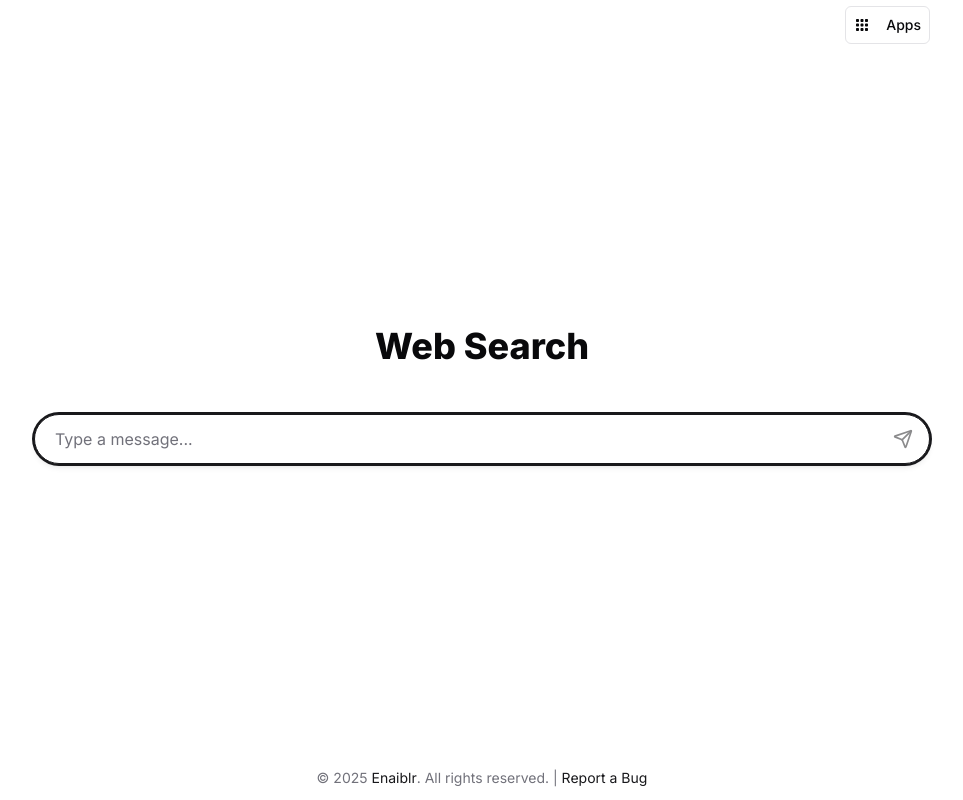
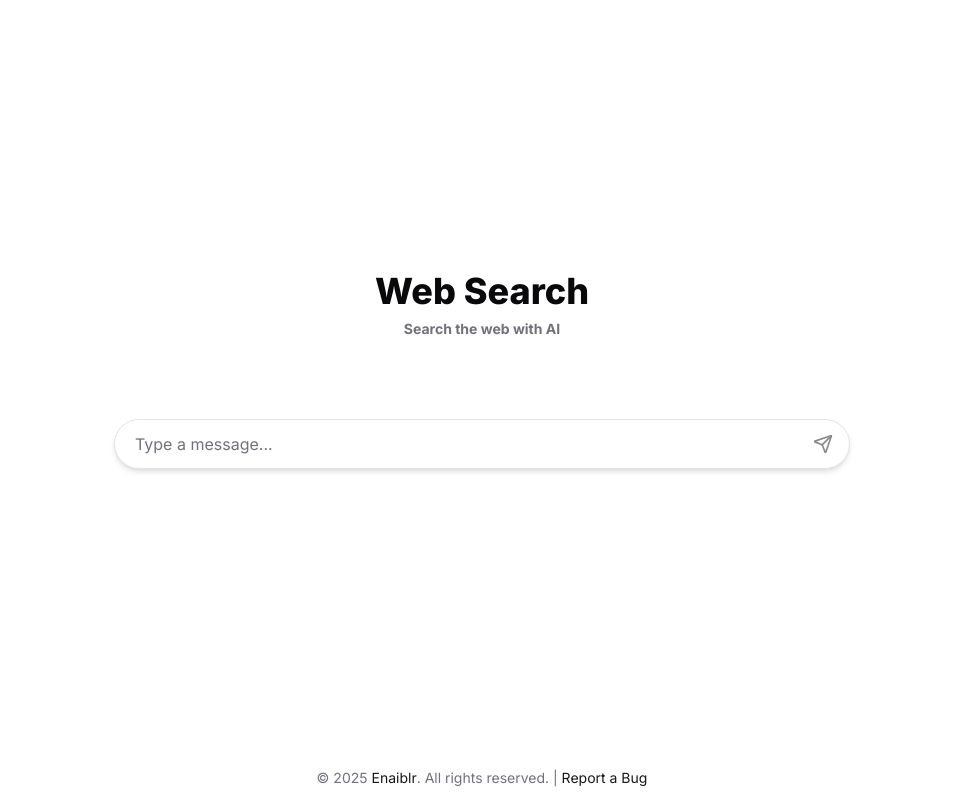
Before and after one commit to alharkan7/enaiblr, a Next.js app: page /web in a window 1280 px wide. Shown: the whole page, without its empty margins (158-1121 px from the left). Built offline with nearby package versions, Linux system fonts and the light colour scheme; no server answers.

Commit message:
Fixed scrolling issue on /search result and /web message list

```diff
--- a/app/search/components/SearchPage.tsx
+++ b/app/search/components/SearchPage.tsx
@@ -90,7 +90,7 @@ function SearchPageContent({ initialQuery }: SearchPageProps) {
 
     if (!isHomePage && (searchResults || isLoading)) {
         return (
-            <div className="flex flex-col min-h-screen search-layout">
+            <div className="flex flex-col min-h-dvh">
                 <header className="sticky top-0 left-0 w-full z-10 bg-background border-b">
                     <div className="container max-w-5xl mx-auto py-4 pl-4 sm:pl-0 flex items-center gap-2">
                         <div className="flex-1 min-w-0">
@@ -107,7 +107,7 @@ function SearchPageContent({ initialQuery }: SearchPageProps) {
                         </div>
                     </div>
                 </header>
-                <main className="container mx-auto px-5 py-8 flex-1 overflow-y-auto h-[calc(100vh-160px)]">
+                <main className="flex-1 container mx-auto px-5 py-8 overflow-y-auto">
                     {isLoading ? (
                         <div className="max-w-5xl mx-auto grid grid-cols-1 md:grid-cols-2 gap-4">
                             {Array.from({ length: 4 }, (_, index) => (
--- a/app/web/components/ChatTitle.tsx
+++ b/app/web/components/ChatTitle.tsx
@@ -1,5 +1,6 @@
 import { RefreshIcon } from '@/components/icons';
 import { Button } from '@/components/ui/button';
+import { AppsHeader } from '@/components/apps-header';
 
 interface ChatTitleProps {
     compact?: boolean;
@@ -7,31 +8,30 @@ interface ChatTitleProps {
 }
 
 export function ChatTitle({ compact, clearMessages }: ChatTitleProps) {
-    return compact ? (
-        <div className="border-b border-input">
-            <div className="max-w-4xl mx-auto p-4 md:px-6 text-center relative">
-                <h1 className="text-xl font-semibold">
-                    Chat with the Web
-                </h1>
+    const refreshButton = (
         <Button
             onClick={clearMessages}
-                    className="absolute right-4 top-1/2 -translate-y-1/2 p-2 hover:bg-accent rounded-full transition-colors"
+            className="p-2 hover:bg-muted rounded-lg transition-colors"
             title="Clear chat history"
             variant="outline"
         >
             <RefreshIcon size={14} />
         </Button>
-            </div>
-        </div>
+    );
+
+    return compact ? (
+        <AppsHeader
+            title={<>Chat with the Web</>}
+            leftButton={refreshButton}
+        />
     ) : (
         <div className="text-center py-8">
             <h1 className="text-4xl font-extrabold mb-2">
-                <span className="whitespace-nowrap">Chat with </span>{' '}
-                <span className="whitespace-nowrap">the Web</span>
+                Web&nbsp;Search
             </h1>
-            {/* <p className="text-sm text-gray-500">
-                <b>No Limits. Not Recorded.</b>
-            </p> */}
+            <p className="text-sm text-muted-foreground">
+                <b>Search the web with AI</b>
+            </p>
         </div>
     );
 }
--- a/app/web/page.tsx
+++ b/app/web/page.tsx
@@ -1,13 +1,11 @@
 'use client'
 
 import { useState, useRef, useEffect } from 'react'
+import { ChatTitle } from './components/ChatTitle'
 import { MessageList } from './components/MessageList'
 import { ChatInput } from './components/ChatInput'
 import { useChatMessages } from './hooks/useChatMessages'
-import { AppsHeader } from '@/components/apps-header'
-import AppsFooter from '@/components/apps-footer'
-import { Button } from '@/components/ui/button'
-import { RefreshIcon } from '@/components/icons';
+import RenderFooter from '@/components/apps-footer'
 
 export default function MinimalistChatbot() {
     const { messages, isLoading, sendMessage, clearMessages } = useChatMessages();
@@ -36,11 +34,6 @@ export default function MinimalistChatbot() {
             setHasUserSentMessage(true);
         }
         await sendMessage(text);
-    };
-
-    const handleReset = () => {
-        setHasUserSentMessage(false);
-        clearMessages();
     };
 
     useEffect(() => {
@@ -154,69 +147,67 @@ export default function MinimalistChatbot() {
 
     return (
         <>
-            <div className="flex min-h-dvh flex-col">
-                <AppsHeader
-                    title={hasUserSentMessage ? (
-                        <div className="flex items-center gap-2">
-                            <span>Web Search</span>
-                        </div>
-                    ) : undefined}
-                    leftButton={hasUserSentMessage ? (
-                        <Button
-                            variant="ghost"
-                            onClick={handleReset}
-                            title="Clear chat history"
+            <div
+                className="flex flex-col h-screen relative chat-layout"
+                style={{
+                    height: 'calc(var(--vh, 1vh) * 100)',
+                    minHeight: '-webkit-fill-available'
+                }}
             >
-                            <RefreshIcon size={14} />
-                        </Button>
-                    ) : undefined}
-                />
-                {!hasUserSentMessage ? (
-                    <div className="flex-1 flex flex-col justify-center items-center gap-8 max-w-5xl mx-auto w-full px-4">
-                        <h1 className="text-3xl sm:text-4xl font-extrabold text-center">Web&nbsp;Search</h1>
-                        <div className="w-full">
+                {messages.length === 0 ? (
+                    <div className="flex flex-col flex-grow">
+                        <div className="flex-grow flex flex-col items-center justify-center px-4 sm:px-6 md:px-8">
+                            <div className="w-full max-w-[1200px]">
+                                <ChatTitle clearMessages={clearMessages} />
+                                <div className="w-full max-w-3xl mt-8 mx-auto">
+
                                     <ChatInput
                                         input={input}
                                         setInput={setInput}
                                         isLoading={isLoading}
+                                        fileInputRef={fileInputRef}
                                         sendMessage={handleSendMessage}
-                                fileInputRef={fileInputRef}
-                                autoFocus
                                     />
                                 </div>
                             </div>
+                        </div>
+                        <div className="w-full mt-8">
+                            <RenderFooter />
+                        </div>
+                    </div>
                 ) : (
-                    <div className="flex-1 flex flex-col min-w-0 overflow-hidden">
-                        <div className="flex-1 overflow-y-auto">
-                            <div className="max-w-4xl mx-auto">
+                    <div className="flex flex-col h-full w-full">
+                        <div className="flex flex-col w-full min-w-[320px] max-w-[1200px] mx-auto h-full">
+                            <div className="flex flex-col h-full">
+                                <div className="sticky top-0 backdrop-blur-sm z-10">
+                                    <ChatTitle compact clearMessages={clearMessages} />
+                                </div>
+                                {/* Modified container for MessageList */}
+                                <div className="flex-1 relative overflow-hidden">
                                     <MessageList
                                         messages={messages}
                                         messagesEndRef={messagesEndRef}
-                                    onUpdate={scrollToBottom}
+                                        onUpdate={() => {
+                                            scrollToBottom();
+
+                                        }}
                                         isLoading={isLoading}
                                     />
                                 </div>
-                        </div>
-                        <div className="flex-none">
-                            <div className="max-w-4xl mx-auto px-4">
+                                <div className="w-full backdrop-blur-sm border-gray-200 sticky bottom-0 z-10">
+
                                     <ChatInput
                                         input={input}
                                         setInput={setInput}
                                         isLoading={isLoading}
+                                        fileInputRef={fileInputRef}
                                         sendMessage={handleSendMessage}
-                                    fileInputRef={fileInputRef}
                                     />
                                 </div>
                             </div>
                         </div>
+                    </div>
                 )}
-
-                <div className="flex-none">
-                    {!hasUserSentMessage && (
-                        <AppsFooter />
-                    )}
-                </div>
-
             </div>
         </>
     )
```
Lines whose indentation alone changed are shown as unchanged.
